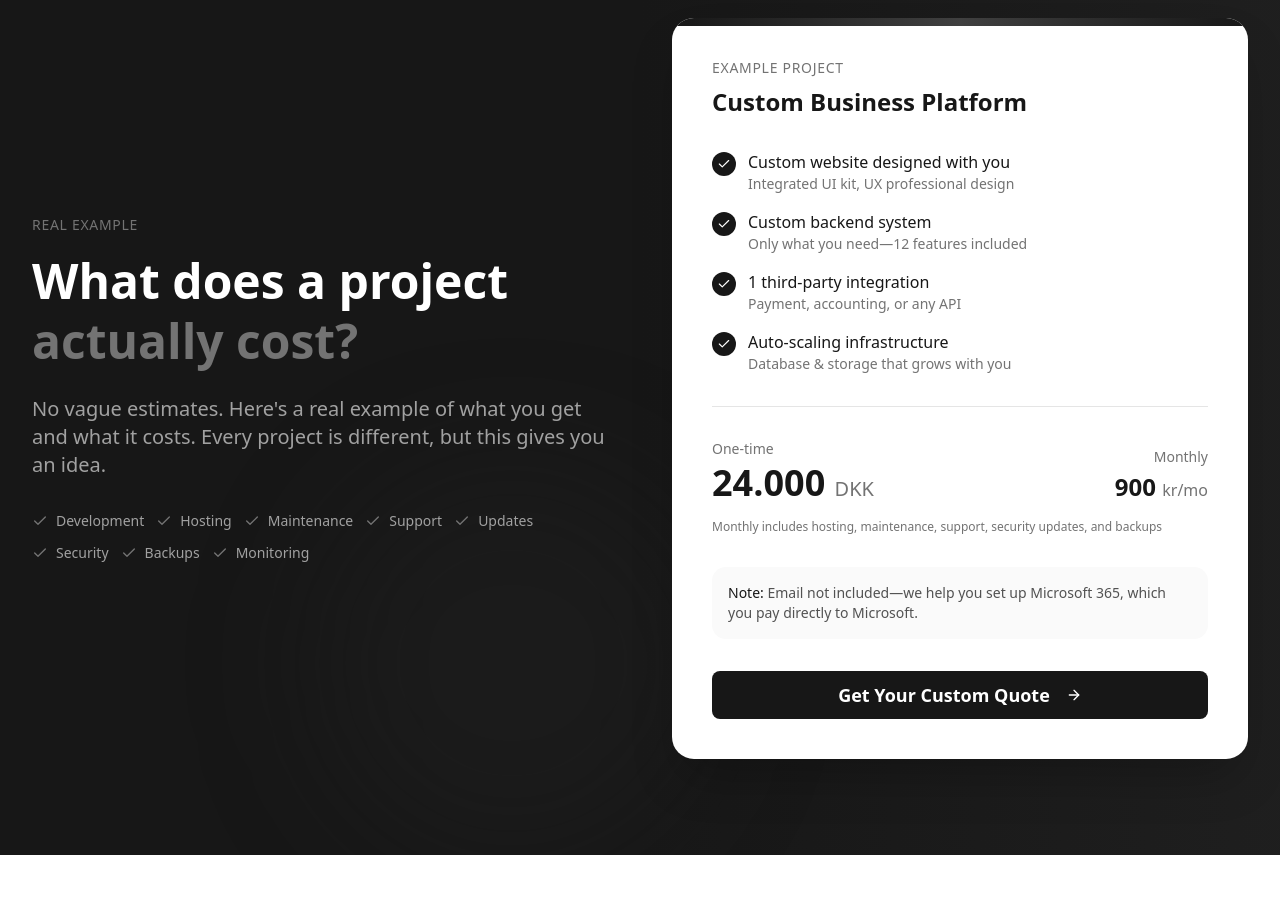
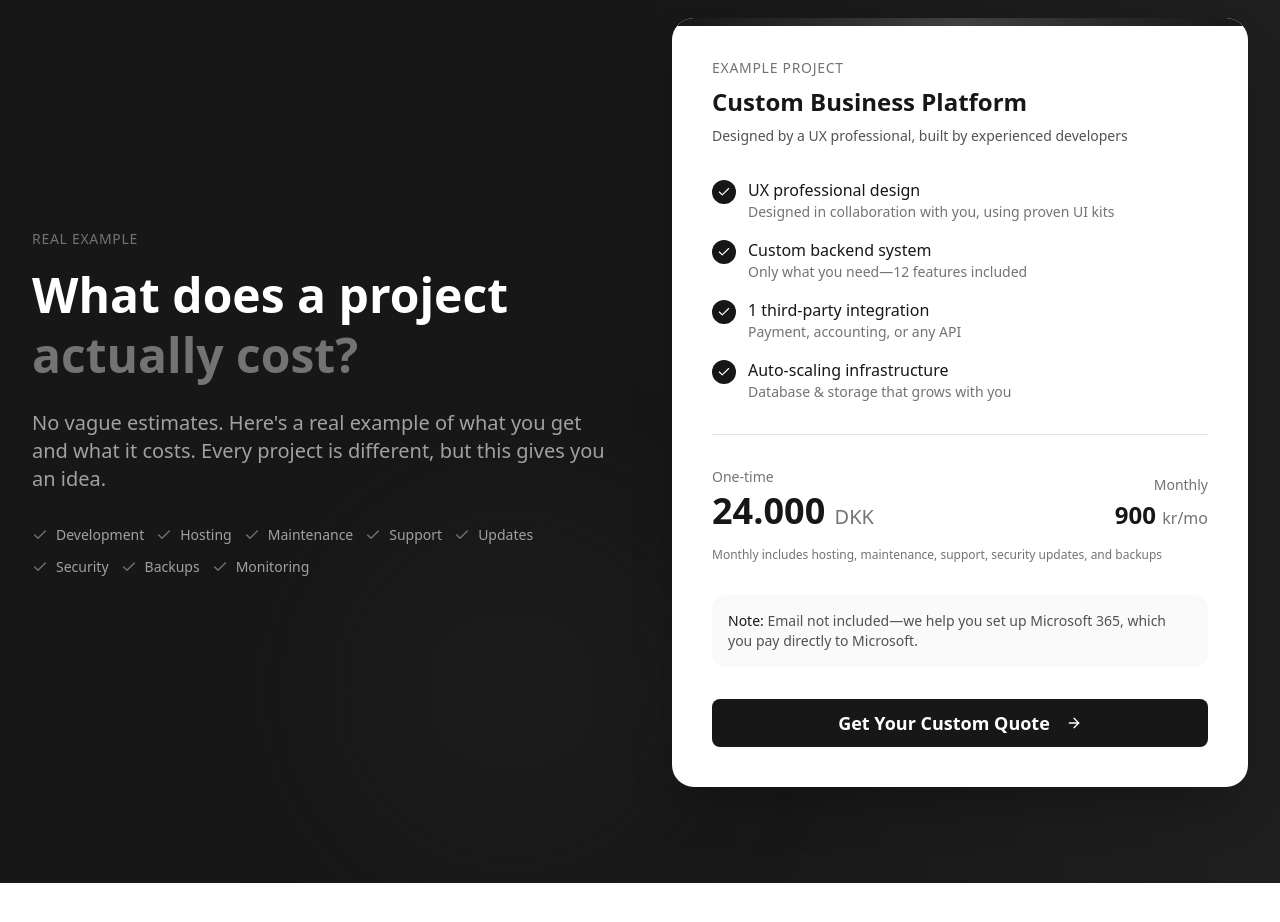
Before and after one commit to acentar/ceptiv.net, a Next.js app: page / in a window 1280 px wide. Shown: the part 3960-4882 px from the top of the page. Built offline with nearby package versions, Linux system fonts and the light colour scheme; no server answers; the database is empty.

Commit message:
fix: Emphasize UX professional design in pricing example

```diff
--- a/src/app/page.tsx
+++ b/src/app/page.tsx
@@ -625,6 +625,9 @@ export default function Home() {
                   <h3 className="text-2xl font-bold text-neutral-900">
                     Custom Business Platform
                   </h3>
+                  <p className="text-sm text-neutral-600 mt-2">
+                    Designed by a UX professional, built by experienced developers
+                  </p>
                 </div>
 
                 {/* What's included */}
@@ -634,8 +637,8 @@ export default function Home() {
                       <Check className="w-3.5 h-3.5 text-white" />
                     </div>
                     <div>
-                      <p className="font-medium text-neutral-900">Custom website designed with you</p>
-                      <p className="text-sm text-neutral-500">Integrated UI kit, UX professional design</p>
+                      <p className="font-medium text-neutral-900">UX professional design</p>
+                      <p className="text-sm text-neutral-500">Designed in collaboration with you, using proven UI kits</p>
                     </div>
                   </div>
                   <div className="flex items-start gap-3">
```
